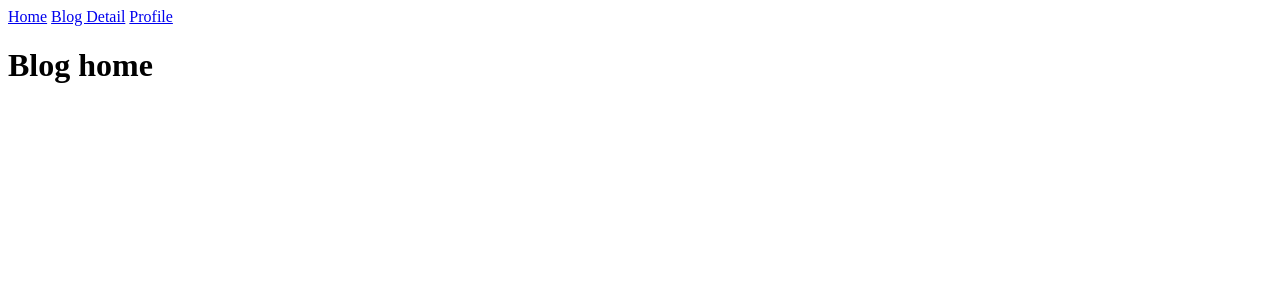
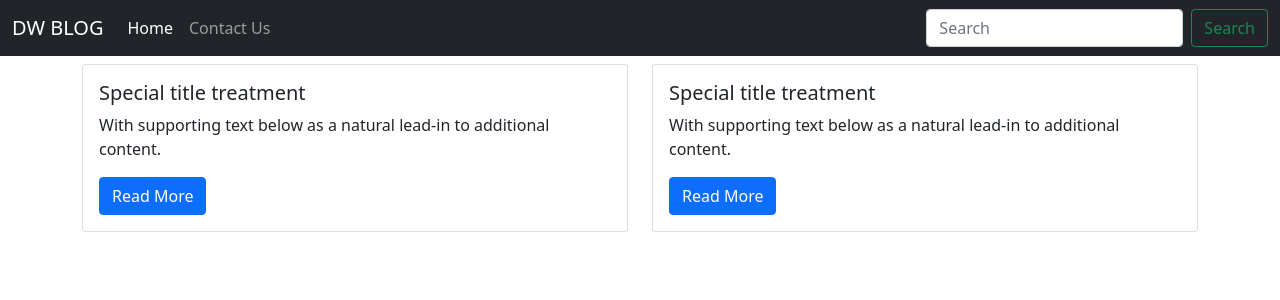
Before and after one commit to softdevm/django_blog_youtube, a Django app: page / in a window 1280 px wide. Shown: the top 300 px of the page. Run offline with Django 4.2, Linux system fonts and the light colour scheme.

Commit message:
design home page done

```diff
--- a/main/urls.py
+++ b/main/urls.py
@@ -4,5 +4,6 @@ from main import views
 urlpatterns = [
     path('', views.blog_home, name="home"),
     path('blog_detail/', views.blog_detail, name="blog_detail"),
-    path('user_profile/', views.profile, name="user_profile")
+    path('user_profile/', views.profile, name="user_profile"),
+    path('contact_us/', views.contactUs, name="contact_us"),
 ]
--- a/main/views.py
+++ b/main/views.py
@@ -10,3 +10,6 @@ def blog_detail(request):
 
 def profile(request):
     return render(request, "main/profile.html")
+
+def contactUs(request):
+    return render(request, "main/contact_us.html")
--- a/templates/main/blog_home.html
+++ b/templates/main/blog_home.html
@@ -1,5 +1,68 @@
-<a href="{% url 'home' %}">Home</a>
-<a href="{% url 'blog_detail' %}">Blog Detail</a>
-<a href="{% url 'user_profile' %}">Profile</a>
+<!DOCTYPE html>
+<html lang="en">
 
-<h1>Blog home</h1>
+    <head>
+        <meta charset="UTF-8">
+        <meta http-equiv="X-UA-Compatible" content="IE=edge">
+        <meta name="viewport" content="width=device-width, initial-scale=1.0">
+        <title>Document</title>
+        <link href="https://cdn.jsdelivr.net/npm/bootstrap@5.1.3/dist/css/bootstrap.min.css" rel="stylesheet"
+            integrity="sha384-1BmE4kWBq78iYhFldvKuhfTAU6auU8tT94WrHftjDbrCEXSU1oBoqyl2QvZ6jIW3" crossorigin="anonymous">
+    </head>
+
+    <body>
+        <nav class="navbar navbar-expand-lg navbar-dark bg-dark">
+            <div class="container-fluid">
+                <a class="navbar-brand" href="{% url 'home' %}">DW BLOG</a>
+                <button class="navbar-toggler" type="button" data-bs-toggle="collapse"
+                    data-bs-target="#navbarSupportedContent" aria-controls="navbarSupportedContent"
+                    aria-expanded="false" aria-label="Toggle navigation">
+                    <span class="navbar-toggler-icon"></span>
+                </button>
+                <div class="collapse navbar-collapse" id="navbarSupportedContent">
+                    <ul class="navbar-nav me-auto mb-2 mb-lg-0">
+                        <li class="nav-item">
+                            <a class="nav-link active" aria-current="page" href="{% url 'home' %}">Home</a>
+                        </li>
+                        <li class="nav-item">
+                            <a class="nav-link" href="{% url 'contact_us' %}">Contact Us</a>
+                        </li>
+                    </ul>
+                    <form class="d-flex">
+                        <input class="form-control me-2" type="search" placeholder="Search" aria-label="Search">
+                        <button class="btn btn-outline-success" type="submit">Search</button>
+                    </form>
+                </div>
+            </div>
+        </nav>
+
+        <div class="container my-2">
+            <div class="row">
+                <div class="col-sm-6">
+                    <div class="card">
+                        <div class="card-body">
+                            <h5 class="card-title">Special title treatment</h5>
+                            <p class="card-text">With supporting text below as a natural lead-in to additional content.
+                            </p>
+                            <a href="{% url 'blog_detail' %}" class="btn btn-primary">Read More</a>
+                        </div>
+                    </div>
+                </div>
+                <div class="col-sm-6">
+                    <div class="card">
+                        <div class="card-body">
+                            <h5 class="card-title">Special title treatment</h5>
+                            <p class="card-text">With supporting text below as a natural lead-in to additional content.
+                            </p>
+                            <a href="{% url 'blog_detail' %}" class="btn btn-primary">Read More</a>
+                        </div>
+                    </div>
+                </div>
+            </div>
+        </div>
+        <script src="https://cdn.jsdelivr.net/npm/bootstrap@5.1.3/dist/js/bootstrap.bundle.min.js"
+            integrity="sha384-ka7Sk0Gln4gmtz2MlQnikT1wXgYsOg+OMhuP+IlRH9sENBO0LRn5q+8nbTov4+1p"
+            crossorigin="anonymous"></script>
+    </body>
+
+</html>
--- /dev/null
+++ b/templates/main/contact_us.html
@@ -0,0 +1 @@
+<h1>contact Us</h1>
```
